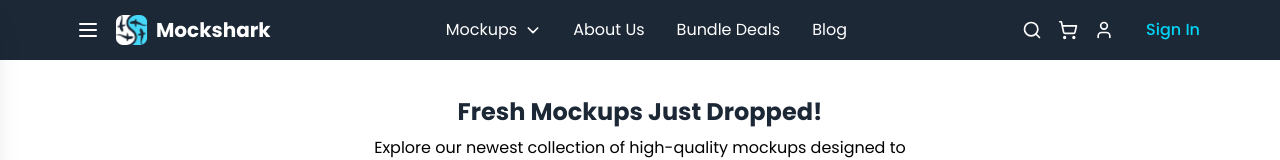
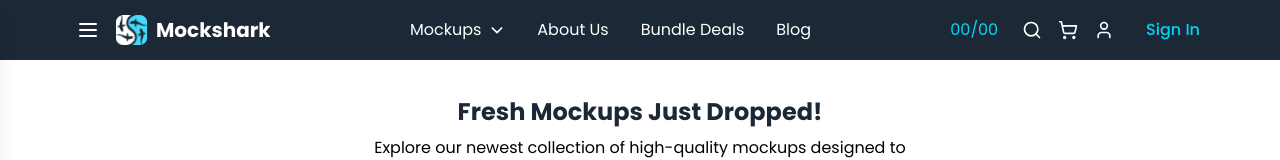
Before and after one commit to OmarFaruque/mockshark, a Next.js app: page / in a window 1280 px wide. Shown: the top 160 px of the page. Built offline with nearby package versions, Linux system fonts and the light colour scheme.

Commit message:
login & signup page added

```diff
--- a/src/app/components/Navbar.jsx
+++ b/src/app/components/Navbar.jsx
@@ -127,6 +127,7 @@ const handleCategoryClick = (category) => {
 
         {/* Right Icons */}
         <div className="flex items-center gap-4">
+          <p className='text-cyan-400 mr-2'>00/00</p>
           <Search className="w-5 h-5 cursor-pointer hover:text-cyan-300" />
           <ShoppingCart className="w-5 h-5 cursor-pointer hover:text-cyan-300" />
           <User className="w-5 h-5 cursor-pointer hover:text-cyan-300" />
```
